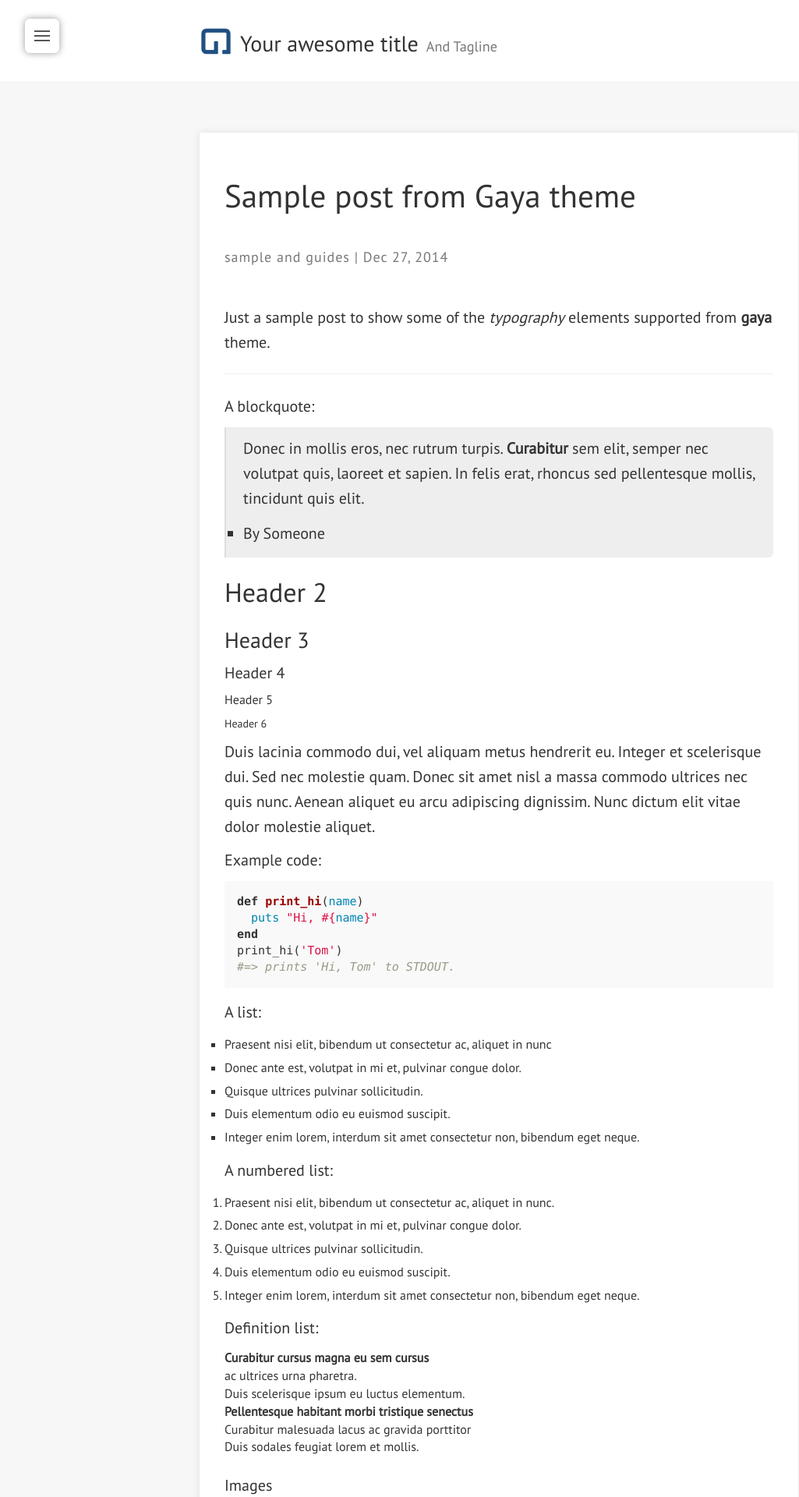
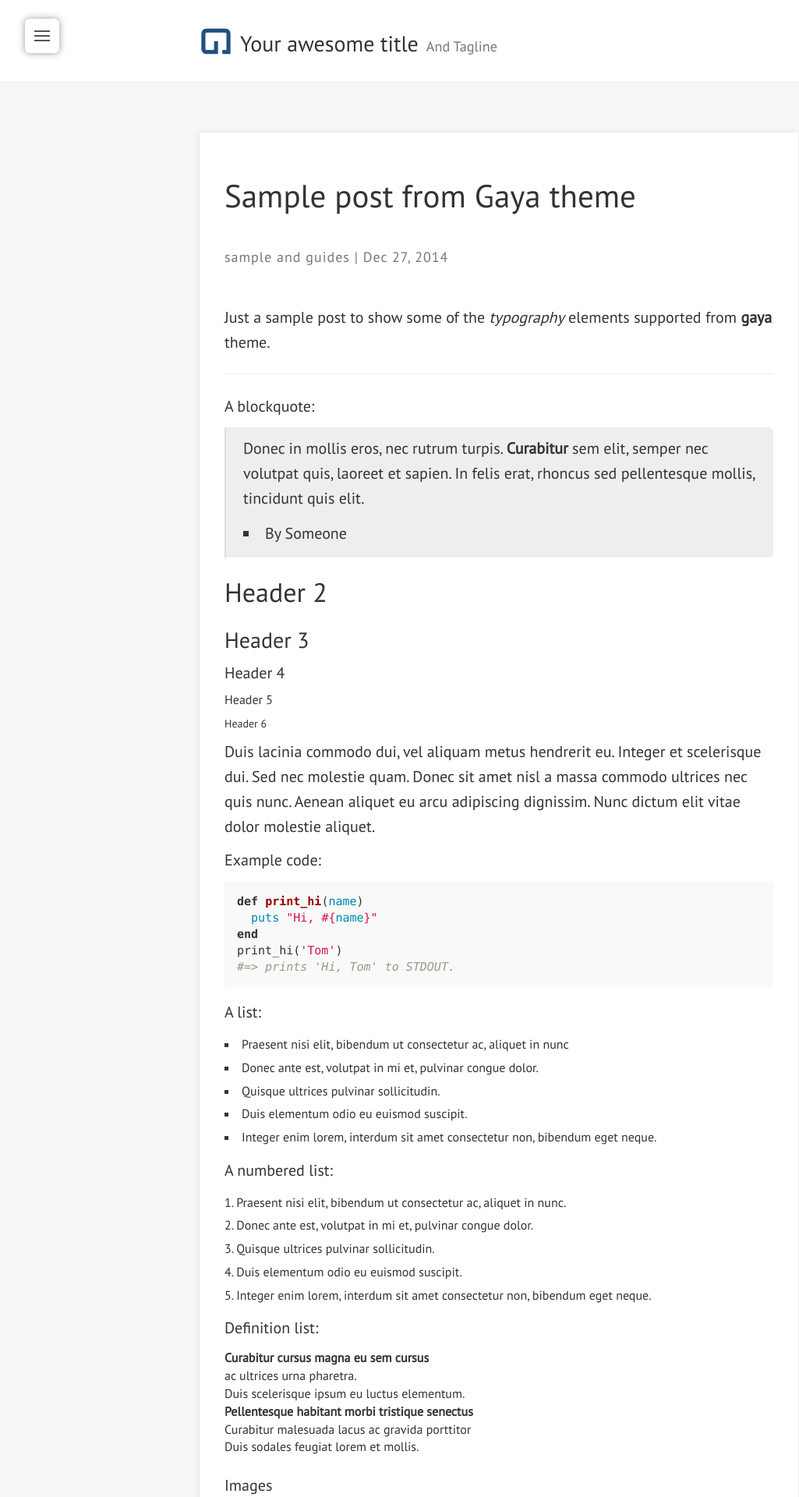
Before and after one commit to gayanvirajith/gaya, a Jekyll site: the page built from _posts/2014-12-27-sample-post.md, in a window 1280 px wide. Shown: the top 1920 px of the page at 78% size, without its empty margins (0-1025 px from the left). Built offline with Jekyll 4.4.1, drawn with Linux system fonts in a browser that asks for light colours; nearby versions of some CDN libraries.

Commit message:
make list style position to be inside

```diff
--- a/assets/css/_sass/base/_type.scss
+++ b/assets/css/_sass/base/_type.scss
@@ -172,7 +172,9 @@ ol {
   }
 }
 
-
+ul,ol {
+  list-style-position: inside;
+}
 ul {
   list-style-type: square;
 }
```
